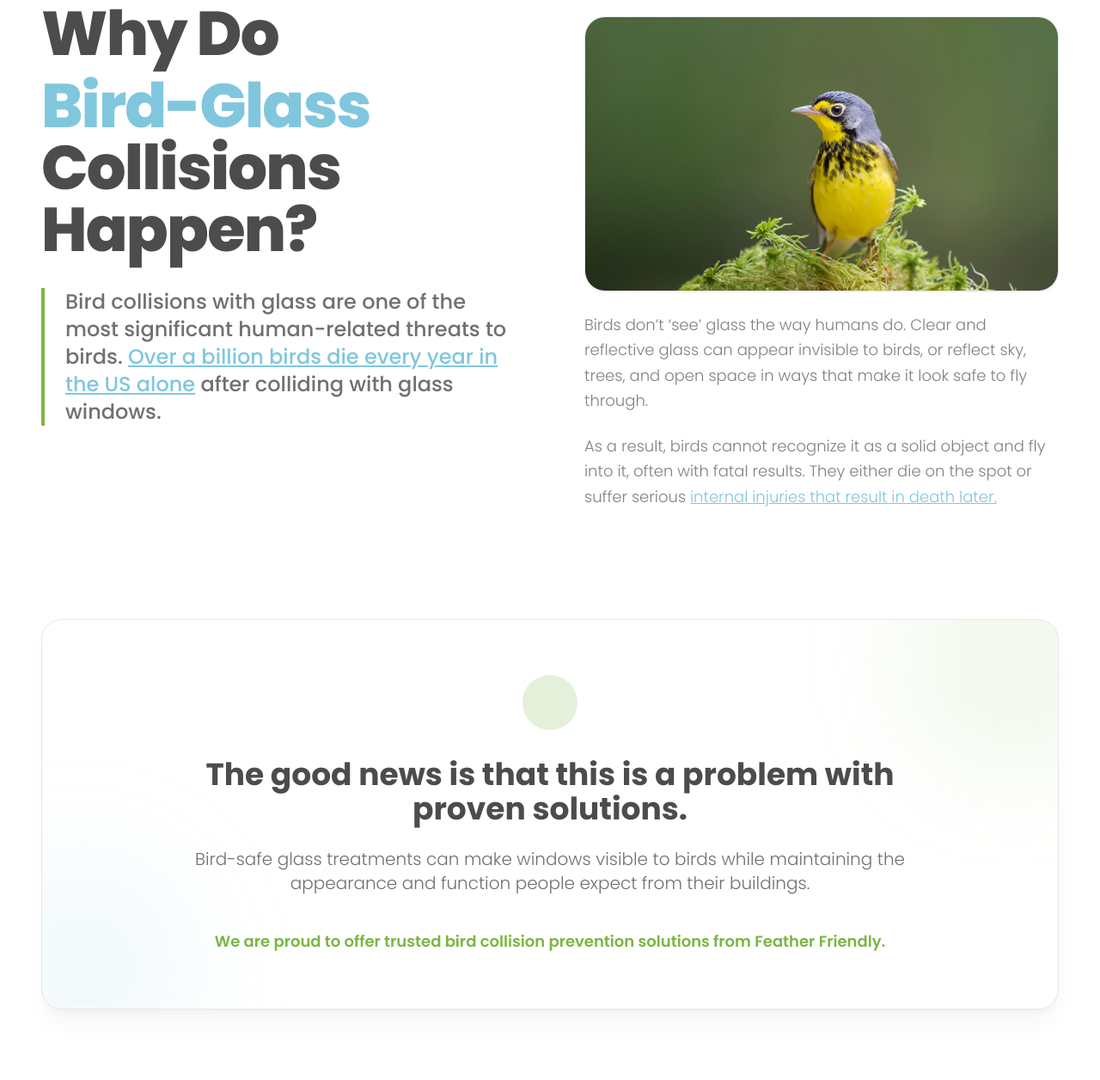
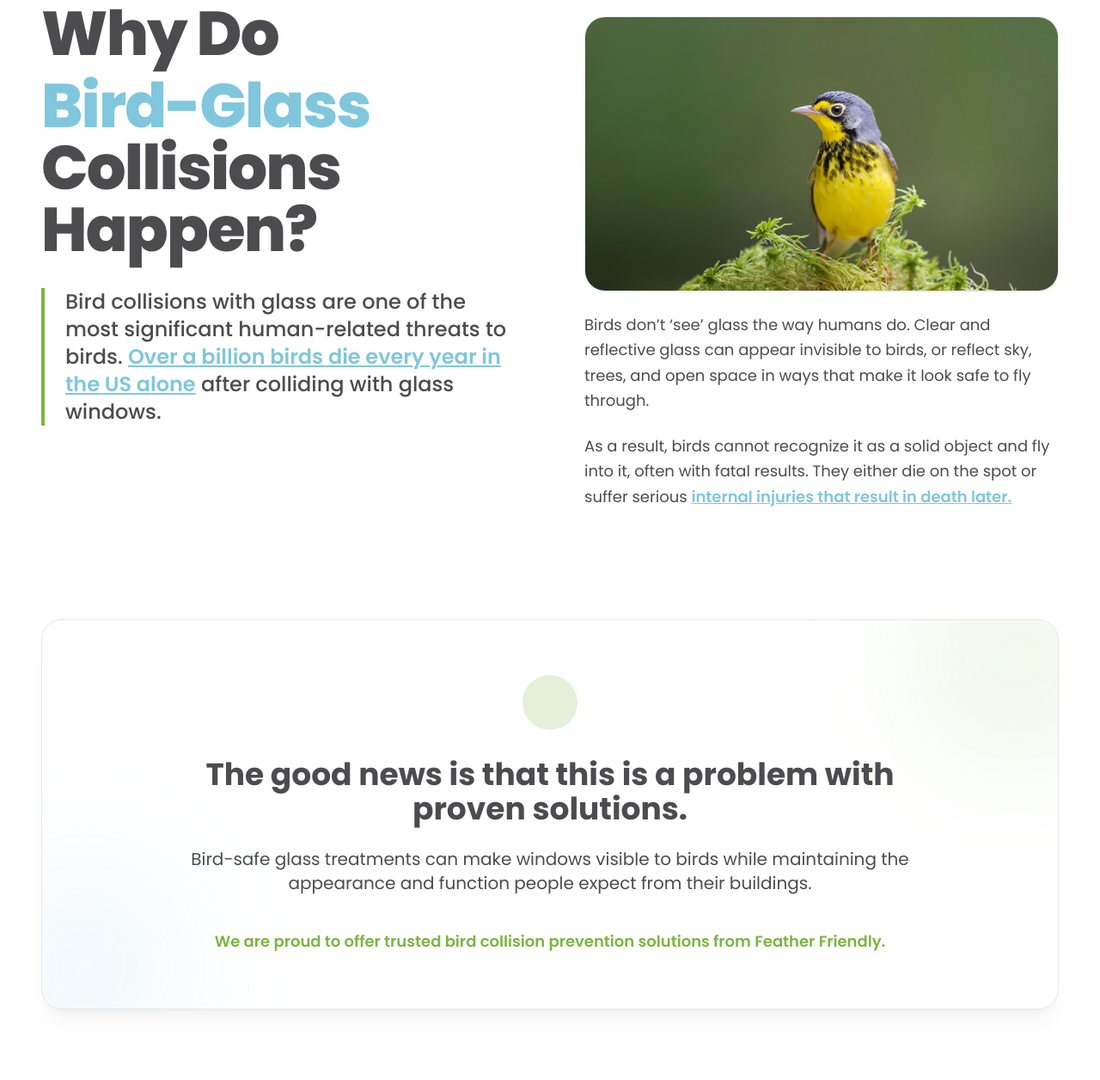
Before and after one commit to mathurin93/Issuse, a plain HTML site: page index.html in a window 1280 px wide. Shown: the part 205-1461 px from the top of the page at 86% size. Drawn offline with nearby package versions, Linux system fonts and the light colour scheme; some icons are missing.

Commit message:
I made it easier to read

```diff
--- a/index.html
+++ b/index.html
@@ -72,19 +72,22 @@
                         Collisions<br />
                         Happen?
                     </h1>
+                    <!-- Removed /80 opacity here for better contrast -->
                     <p
-                        class="text-xl md:text-2xl font-medium text-brand-dark/80 leading-relaxed border-l-4 border-brand-green pl-6">
+                        class="text-xl md:text-2xl font-medium text-brand-dark leading-relaxed border-l-4 border-brand-green pl-6">
                         Bird collisions with glass are one of the most significant human-related threats to birds.
                         <a href="https://abcbirds.org/news/bird-building-collisions-study-2024/" target="_blank"
                             rel="noopener noreferrer"
-                            class="text-brand-blue hover:text-brand-green underline transition-colors">Over a billion
+                            class="text-brand-blue font-semibold hover:text-brand-green underline transition-colors">Over
+                            a billion
                             birds die every year in the US alone</a> after colliding with glass windows.
                     </p>
                 </div>
 
                 <!-- Right Side: Details in a clean column with new image slot -->
+                <!-- Removed font-light and /70 opacity -->
                 <div
-                    class="lg:col-span-6 flex flex-col justify-center space-y-6 text-lg font-light text-brand-dark/70 leading-relaxed lg:pt-4">
+                    class="lg:col-span-6 flex flex-col justify-center space-y-6 text-lg font-normal text-brand-dark leading-relaxed lg:pt-4">
 
                     <!-- Added Image Placeholder -->
                     <img src="Images/bird.png" alt="Bird flying towards reflective glass"
@@ -101,7 +104,8 @@
                         They either die on the spot or suffer serious <a
                             href="https://journals.plos.org/plosone/article?id=10.1371/journal.pone.0306362"
                             target="_blank" rel="noopener noreferrer"
-                            class="text-brand-blue hover:text-brand-green underline transition-colors">internal injuries
+                            class="text-brand-blue font-semibold hover:text-brand-green underline transition-colors">internal
+                            injuries
                             that result in death later.</a>
                     </p>
                 </div>
@@ -121,7 +125,8 @@
                 </div>
                 <h2 class="text-3xl md:text-4xl font-bold">The good news is that this is a problem with proven
                     solutions.</h2>
-                <p class="text-xl font-light text-brand-dark/80">
+                <!-- Removed font-light and /80 opacity -->
+                <p class="text-xl font-normal text-brand-dark">
                     Bird-safe glass treatments can make windows visible to birds while maintaining the appearance and
                     function people expect from their buildings.
                 </p>
@@ -143,8 +148,9 @@
                 </div>
 
                 <!-- Content Area -->
+                <!-- Removed font-light and /80 opacity -->
                 <div
-                    class="p-12 md:p-20 space-y-8 text-lg font-light text-brand-dark/80 leading-relaxed flex flex-col justify-center">
+                    class="p-12 md:p-20 space-y-8 text-lg font-normal text-brand-dark leading-relaxed flex flex-col justify-center">
                     <p>
                         Feather Friendly has been leading the bird-safe building movement through research-driven
                         innovation, practical products, and partnerships across North America and beyond.
@@ -178,7 +184,8 @@
             <div
                 class="border-b border-brand-light pb-6 mb-12 flex flex-col md:flex-row md:items-end justify-between gap-6">
                 <h2 class="text-4xl md:text-5xl font-bold text-brand-dark tracking-tight">Our Bird-Safe Solutions</h2>
-                <p class="text-lg text-brand-dark/60 max-w-md font-light">
+                <!-- Removed font-light and /60 opacity -->
+                <p class="text-lg text-brand-dark max-w-md font-normal">
                     Two proven solutions to help make glass visible to birds and reduce collision risk, depending on
                     your project needs.
                 </p>
@@ -197,7 +204,8 @@
                     <div class="flex-grow text-center md:text-left space-y-3">
                         <h3 class="text-3xl font-bold text-brand-dark">Feather Friendly<br class="hidden md:block" />
                             Visual Markers</h3>
-                        <p class="text-lg font-light text-brand-dark/70 max-w-xl">
+                        <!-- Removed font-light and /70 opacity -->
+                        <p class="text-lg font-normal text-brand-dark max-w-xl">
                             A proven visual marker solution for retrofit and new construction applications.
                         </p>
                     </div>
@@ -221,7 +229,8 @@
                     <div class="flex-grow text-center md:text-left space-y-3">
                         <h3 class="text-3xl font-bold text-brand-dark">Bird Divert<br class="hidden md:block" /> Clear
                             UV Markers</h3>
-                        <p class="text-lg font-light text-brand-dark/70 max-w-xl">
+                        <!-- Removed font-light and /70 opacity -->
+                        <p class="text-lg font-normal text-brand-dark max-w-xl">
                             A scientifically tested UV solution designed for projects where a more subtle appearance is
                             preferred.
                         </p>
```
